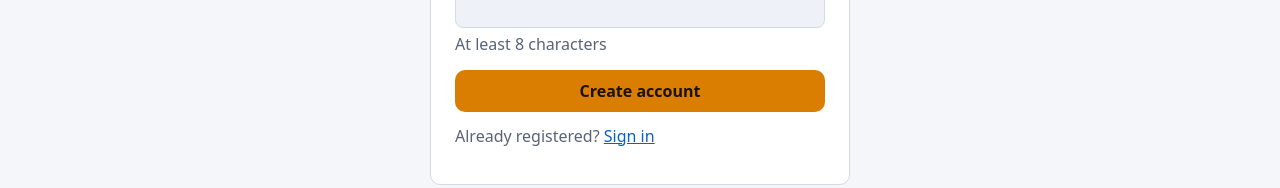
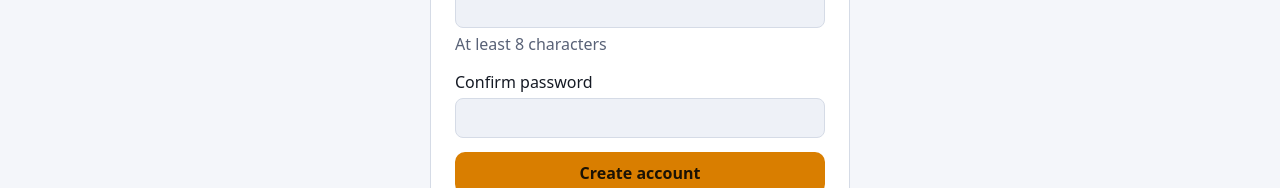
Before and after one commit to AntonBas/overlab, a React (Vite) app in the folder frontend/: page /register in a window 1280 px wide. Shown: the part 388-576 px from the top of the page. Built offline with nearby package versions, Linux system fonts and the light colour scheme; no server answers.

Commit message:
feat: add password confirmation field to registration form

```diff
--- a/frontend/src/features/auth/pages/RegisterPage.tsx
+++ b/frontend/src/features/auth/pages/RegisterPage.tsx
@@ -11,6 +11,7 @@ export function RegisterPage() {
   const [displayName, setDisplayName] = useState("");
   const [email, setEmail] = useState("");
   const [password, setPassword] = useState("");
+  const [confirmPassword, setConfirmPassword] = useState("");
   const [fieldErrors, setFieldErrors] = useState<Record<string, string>>({});
   const [error, setError] = useState<string | null>(null);
   const [done, setDone] = useState(false);
@@ -18,8 +19,12 @@ export function RegisterPage() {
 
   async function submit(event: FormEvent) {
     event.preventDefault();
+    setError(null);
+    if (password !== confirmPassword) {
+      setFieldErrors({ confirmPassword: "Passwords do not match" });
+      return;
+    }
     setSubmitting(true);
-    setError(null);
     setFieldErrors({});
     try {
       await register({ displayName, email, password });
@@ -83,6 +88,17 @@ export function RegisterPage() {
           error={fieldErrors.password}
           onChange={(event) => setPassword(event.target.value)}
         />
+        <FormField
+          label="Confirm password"
+          name="confirmPassword"
+          type="password"
+          autoComplete="new-password"
+          required
+          maxLength={72}
+          value={confirmPassword}
+          error={fieldErrors.confirmPassword}
+          onChange={(event) => setConfirmPassword(event.target.value)}
+        />
         {error && (
           <p className="form__error" role="alert">
             {error}
```
Also changed, not shown: 1 other file (tests, documents, lock files or other folders).
